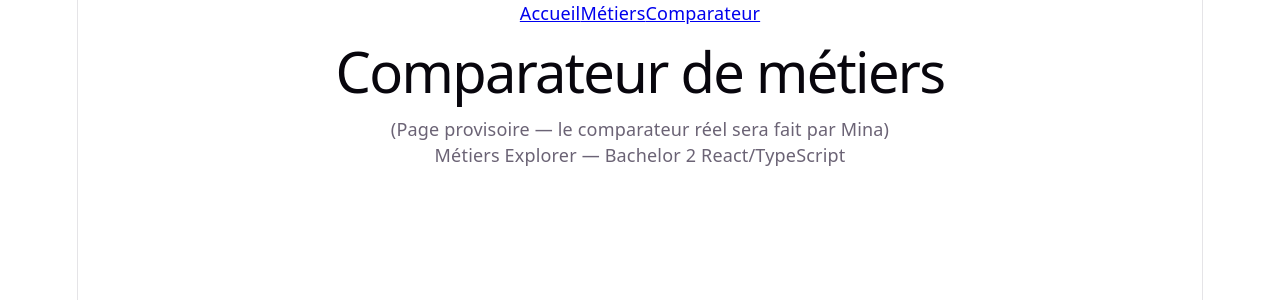
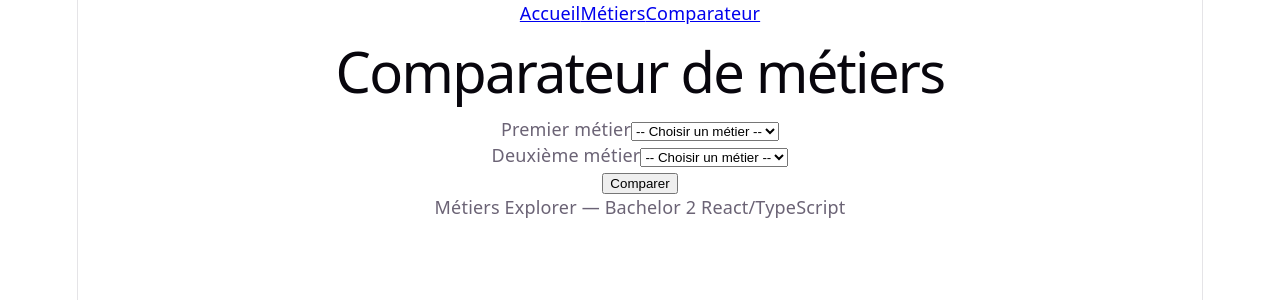
Before and after one commit to FloKBCode/Metiers-explorer, a React (Vite) app: page /comparateur in a window 1280 px wide. Shown: the top 300 px of the page. Built offline with nearby package versions, Linux system fonts and the light colour scheme.

Commit message:
feat: ajoute la page Comparateur avec sélection et validation de deux métiers

```diff
--- a/src/pages/Comparateur.tsx
+++ b/src/pages/Comparateur.tsx
@@ -1,10 +1,95 @@
-function Comparateur() {
+import { useState, type FormEvent } from 'react';
+import type { Metier } from '../types/metier';
+import MetierCompareCard from '../components/MetierCompareCard';
+
+// TODO: remplacer par la vraie liste de métiers venant du Context/hook de Florence
+const metiersDisponibles: Metier[] = [];
+
+export default function Comparateur() {
+  const [codeMetier1, setCodeMetier1] = useState('');
+  const [codeMetier2, setCodeMetier2] = useState('');
+  const [erreur, setErreur] = useState('');
+  const [metier1, setMetier1] = useState<Metier | null>(null);
+  const [metier2, setMetier2] = useState<Metier | null>(null);
+
+  function handleSubmit(event: FormEvent<HTMLFormElement>) {
+    event.preventDefault();
+
+    if (!codeMetier1 || !codeMetier2) {
+      setErreur('Merci de sélectionner deux métiers.');
+      return;
+    }
+
+    if (codeMetier1 === codeMetier2) {
+      setErreur('Choisis deux métiers différents pour les comparer.');
+      return;
+    }
+
+    const m1 = metiersDisponibles.find((m) => m.codeRome === codeMetier1);
+    const m2 = metiersDisponibles.find((m) => m.codeRome === codeMetier2);
+
+    if (!m1 || !m2) {
+      setErreur('Un des métiers sélectionnés est introuvable.');
+      return;
+    }
+
+    setErreur('');
+    setMetier1(m1);
+    setMetier2(m2);
+  }
+
   return (
-    <section>
+    <div className="page-comparateur">
       <h1>Comparateur de métiers</h1>
-      <p>(Page provisoire — le comparateur réel sera fait par Mina)</p>
-    </section>
-  )
+
+      <form onSubmit={handleSubmit} className="formulaire-comparateur">
+        <div>
+          <label htmlFor="metier1">Premier métier</label>
+          <select
+            id="metier1"
+            value={codeMetier1}
+            onChange={(e) => setCodeMetier1(e.target.value)}
+          >
+            <option value="">-- Choisir un métier --</option>
+            {metiersDisponibles.map((metier) => (
+              <option key={metier.codeRome} value={metier.codeRome}>
+                {metier.intitule}
+              </option>
+            ))}
+          </select>
+        </div>
+
+        <div>
+          <label htmlFor="metier2">Deuxième métier</label>
+          <select
+            id="metier2"
+            value={codeMetier2}
+            onChange={(e) => setCodeMetier2(e.target.value)}
+          >
+            <option value="">-- Choisir un métier --</option>
+            {metiersDisponibles.map((metier) => (
+              <option key={metier.codeRome} value={metier.codeRome}>
+                {metier.intitule}
+              </option>
+            ))}
+          </select>
+        </div>
+
+        {erreur && (
+          <p role="alert" className="erreur">
+            {erreur}
+          </p>
+        )}
+
+        <button type="submit">Comparer</button>
+      </form>
+
+      {metier1 && metier2 && (
+        <div className="comparateur-resultats">
+          <MetierCompareCard metier={metier1} />
+          <MetierCompareCard metier={metier2} />
+        </div>
+      )}
+    </div>
+  );
 }
-
-export default Comparateur
```
